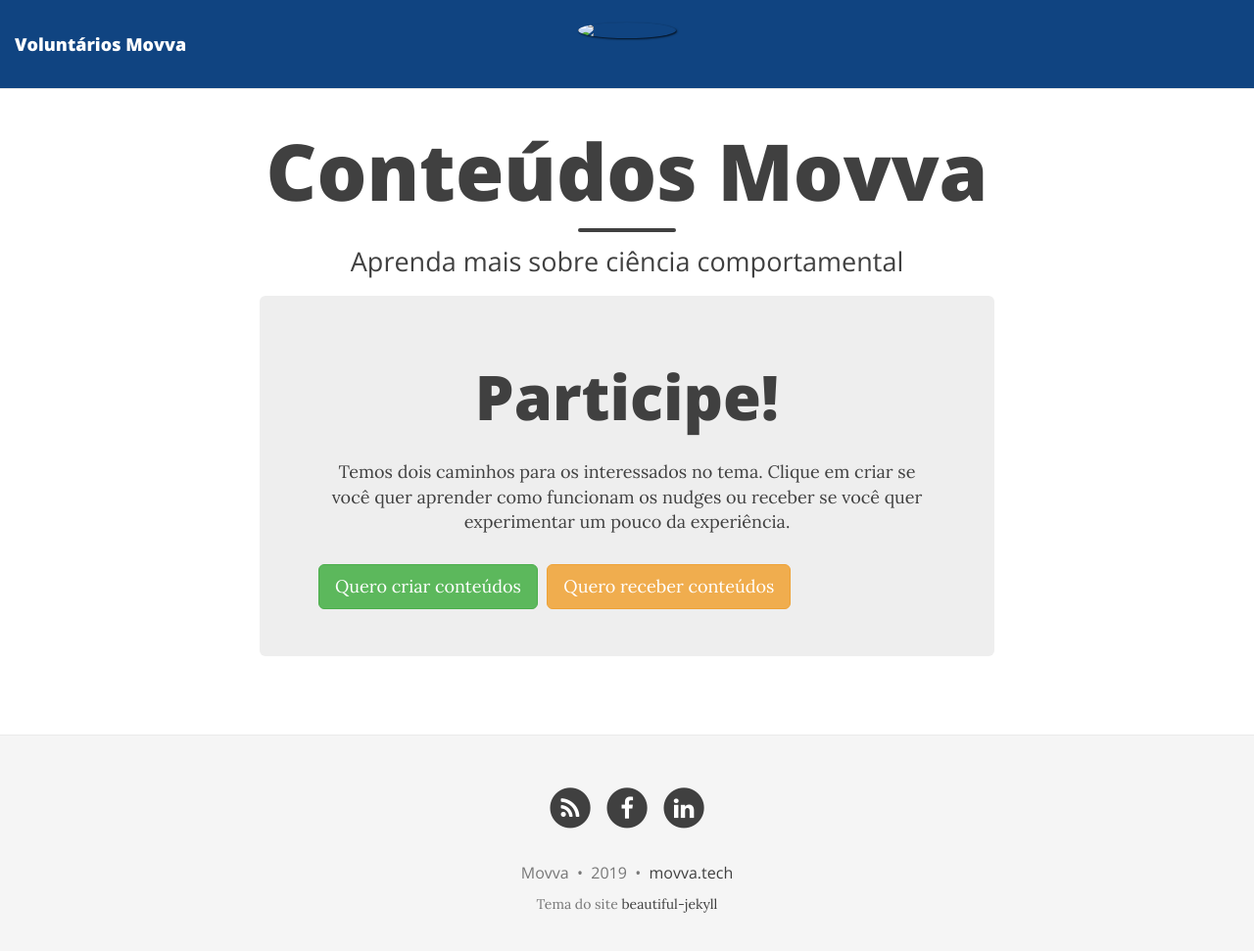
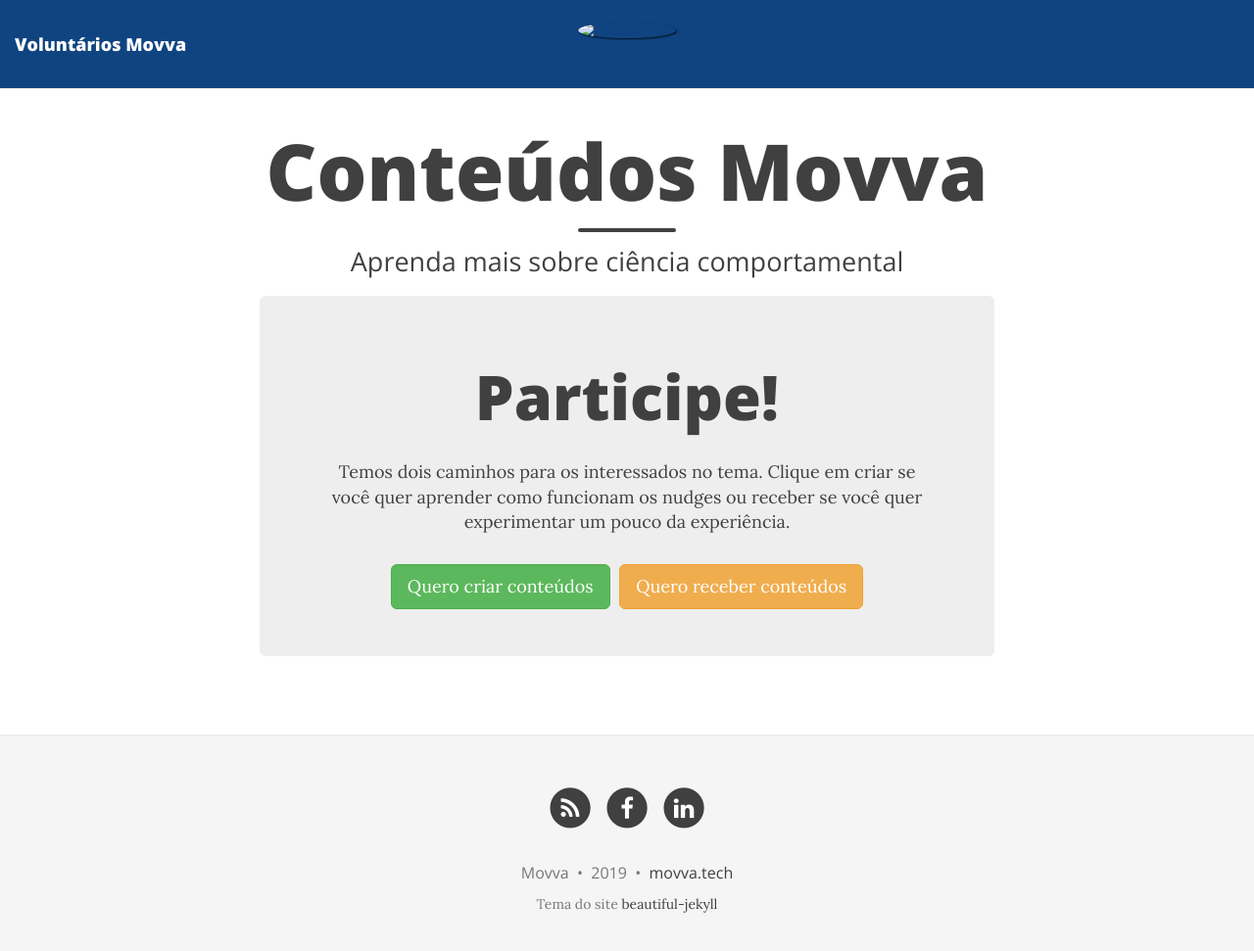
Before and after one commit to mgov-tech/crowdsource, a Jekyll site: the page built from index.html, in a window 1280 px wide and 984 px high. Shown: the top 971 px of the window at 98% size. Built offline with Jekyll 4.4.1, drawn with Linux system fonts in a browser that asks for light colours; nearby versions of some CDN libraries; the list of posts is cut into pages by our own code.

Commit message:
Update index.html

```diff
--- a/index.html
+++ b/index.html
@@ -8,9 +8,10 @@
 <div class="jumbotron">
   <h1><center>Participe!</center></h1>
   <p class="lead"><center>Temos dois caminhos para os interessados no tema. Clique em criar se você quer aprender como funcionam os nudges ou receber se você quer experimentar um pouco da experiência.</center></p>
-  <a class="btn btn-lg btn-success" href="https://docs.google.com/presentation/d/e/2PACX-1vRhRrNeXutmS9cSfhire2H2SV8CndNDfNnghUXg4zhrgbpwWj75QrhwnZZVsLrNrSjJ6W7JCeAKVpce/pub?start=false&loop=false&delayms=60000" role="button">Quero criar conteúdos</a>&nbsp;
+  <center><a class="btn btn-lg btn-success" href="https://docs.google.com/presentation/d/e/2PACX-1vRhRrNeXutmS9cSfhire2H2SV8CndNDfNnghUXg4zhrgbpwWj75QrhwnZZVsLrNrSjJ6W7JCeAKVpce/pub?start=false&loop=false&delayms=60000" role="button">Quero criar conteúdos</a>&nbsp;
   <a class="btn btn-lg btn-warning" href="https://docs.google.com/presentation/d/e/2PACX-1vQz0y0TumWYRth1kOHqnqd4BEM8Delx-mxa02zTksZPHeVS8JHV865GkyTkvD3pRhDhu1A2O5p9nbaC/pub?start=false&loop=false&delayms=60000" role="button">Quero receber conteúdos</a>
-</div>
+	</center>
+	  </div>
 
 <!--
 <div class="posts-list">
```
